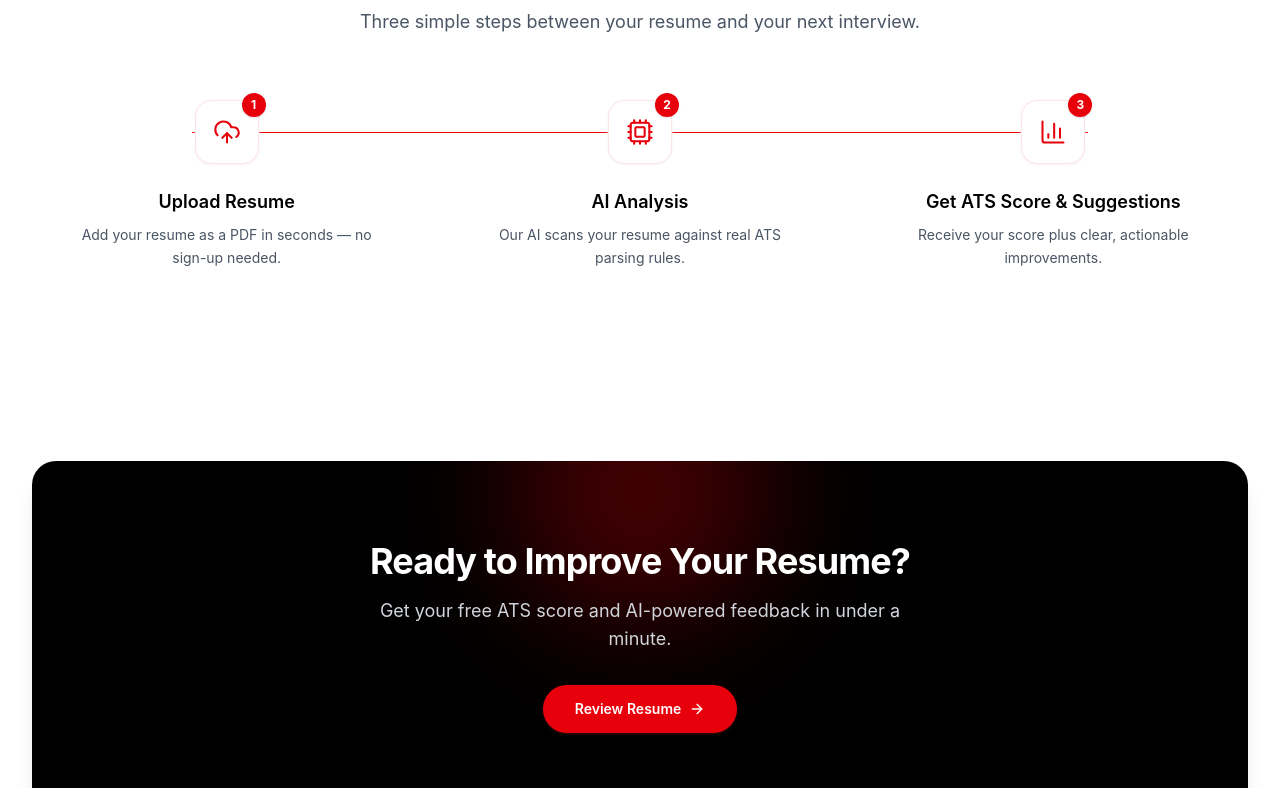
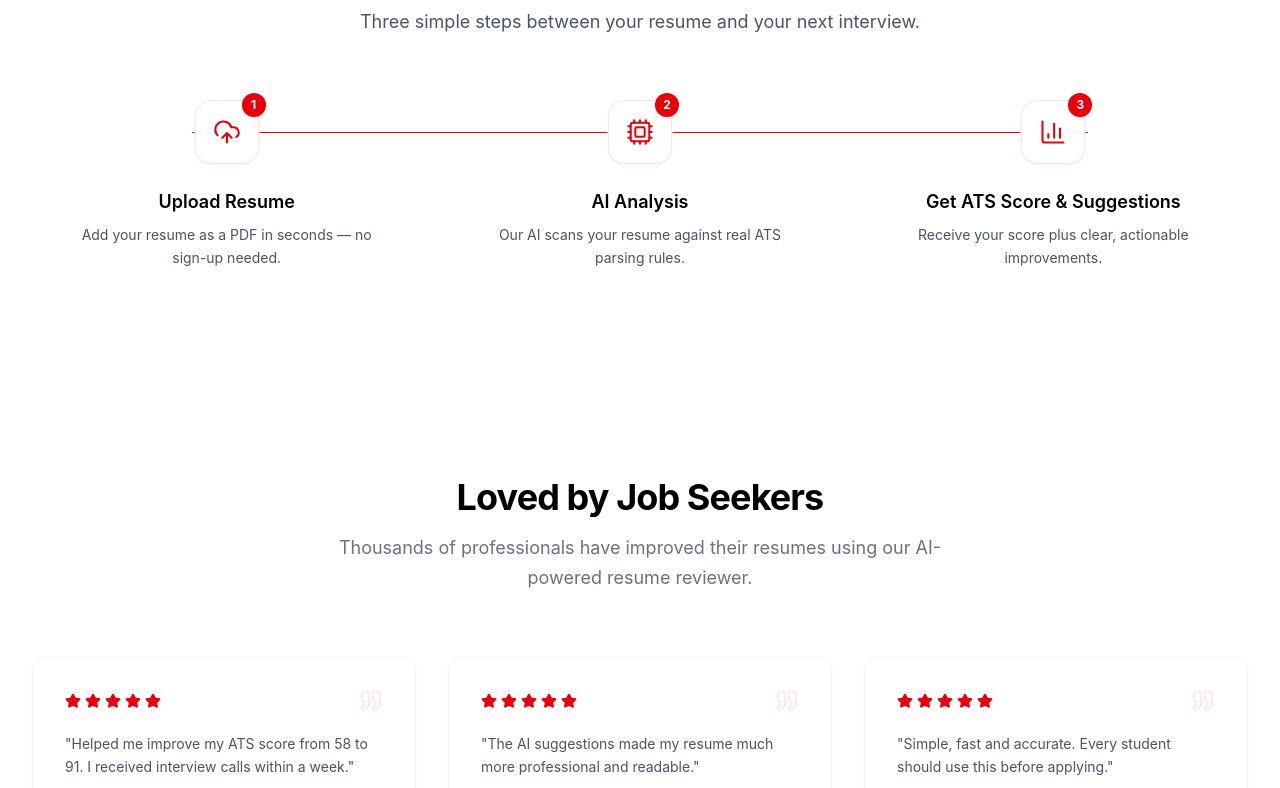
Before and after one commit to annjaliii/Resume-Reviewer, a React app in the folder frontend/: page / in a window 1280 px wide. Shown: the part 2000-2788 px from the top of the page. Built offline with nearby package versions, Linux system fonts and the light colour scheme; the HTML template or start-up script is replaced by a standard one.

Commit message:
feat: addedtestimonials section

```diff
--- /dev/null
+++ b/frontend/src/components/home/Testimonials.jsx
@@ -0,0 +1,114 @@
+import { motion } from "framer-motion";
+import { Star, Quote } from "lucide-react";
+
+const TESTIMONIALS = [
+  {
+    quote:
+      "Helped me improve my ATS score from 58 to 91. I received interview calls within a week.",
+    name: "Sarah Johnson",
+    role: "Software Engineer",
+  },
+  {
+    quote:
+      "The AI suggestions made my resume much more professional and readable.",
+    name: "Michael Chen",
+    role: "Data Analyst",
+  },
+  {
+    quote:
+      "Simple, fast and accurate. Every student should use this before applying.",
+    name: "Priya Sharma",
+    role: "MCA Student",
+  },
+];
+
+const getInitials = (name) =>
+  name
+    .split(" ")
+    .map((part) => part[0])
+    .join("")
+    .toUpperCase();
+
+const container = {
+  hidden: {},
+  show: {
+    transition: { staggerChildren: 0.15, delayChildren: 0.1 },
+  },
+};
+
+const item = {
+  hidden: { opacity: 0, y: 28 },
+  show: {
+    opacity: 1,
+    y: 0,
+    transition: { duration: 0.55, ease: [0.22, 1, 0.36, 1] },
+  },
+};
+
+const Testimonials = () => {
+  return (
+    <section className="mx-auto max-w-7xl px-4 py-20 sm:px-6 lg:px-8 lg:py-28">
+      <motion.div
+        initial={{ opacity: 0, y: 16 }}
+        whileInView={{ opacity: 1, y: 0 }}
+        viewport={{ once: true, amount: 0.4 }}
+        transition={{ duration: 0.5, ease: "easeOut" }}
+        className="mx-auto max-w-2xl text-center"
+      >
+        <h2 className="text-3xl font-bold tracking-tight text-black sm:text-4xl">
+          Loved by Job Seekers
+        </h2>
+        <p className="mt-4 text-base leading-relaxed text-gray-500 sm:text-lg">
+          Thousands of professionals have improved their resumes using our
+          AI-powered resume reviewer.
+        </p>
+      </motion.div>
+
+      <motion.div
+        variants={container}
+        initial="hidden"
+        whileInView="show"
+        viewport={{ once: true, amount: 0.2 }}
+        className="mt-16 grid grid-cols-1 gap-6 sm:grid-cols-2 lg:grid-cols-3 lg:gap-8"
+      >
+        {TESTIMONIALS.map(({ quote, name, role }) => (
+          <motion.div
+            key={name}
+            variants={item}
+            whileHover={{ y: -8 }}
+            transition={{ duration: 0.3, ease: "easeOut" }}
+            className="group flex h-full flex-col rounded-2xl border border-gray-100 bg-white p-8 shadow-sm shadow-gray-100/80 transition-shadow duration-300 hover:shadow-2xl hover:shadow-gray-200/60"
+          >
+            <div className="flex items-center justify-between">
+              <div className="flex items-center gap-1">
+                {Array.from({ length: 5 }).map((_, i) => (
+                  <Star
+                    key={i}
+                    className="h-4 w-4 fill-red-600 text-red-600"
+                  />
+                ))}
+              </div>
+              <Quote className="h-6 w-6 text-red-100" strokeWidth={1.5} />
+            </div>
+
+            <p className="mt-5 flex-1 text-sm leading-relaxed text-gray-600">
+              "{quote}"
+            </p>
+
+            <div className="mt-6 flex items-center gap-3 border-t border-gray-100 pt-5">
+              <div className="flex h-11 w-11 shrink-0 items-center justify-center rounded-full bg-red-50 text-sm font-semibold text-red-600 transition-colors duration-300 group-hover:bg-red-600 group-hover:text-white">
+                {getInitials(name)}
+              </div>
+              <div>
+                <p className="text-sm font-semibold text-black">{name}</p>
+                <p className="text-xs text-gray-500">{role}</p>
+              </div>
+            </div>
+          </motion.div>
+        ))}
+      </motion.div>
+    </section>
+  );
+};
+
+export default Testimonials;
--- a/frontend/src/pages/Home.jsx
+++ b/frontend/src/pages/Home.jsx
@@ -3,6 +3,8 @@ import UploadBox from "../components/home/UploadBox";
 
 import FeatureCards from "../components/home/FeatureCards";
 import HowItWorks from "../components/home/HowItWorks";
+import Testimonials from "../components/home/Testimonials";
+
 import CTA from "../components/home/CTA";
 import Footer from "../components/layout/Footer";
 
@@ -13,10 +15,11 @@ const Home = () => {
       <UploadBox />
 
       <FeatureCards />
-        <HowItWorks />
-        <CTA />
-          <Footer />
+      <HowItWorks />
+      <Testimonials />
 
+      <CTA />
+      <Footer />
     </main>
   );
 };
```
